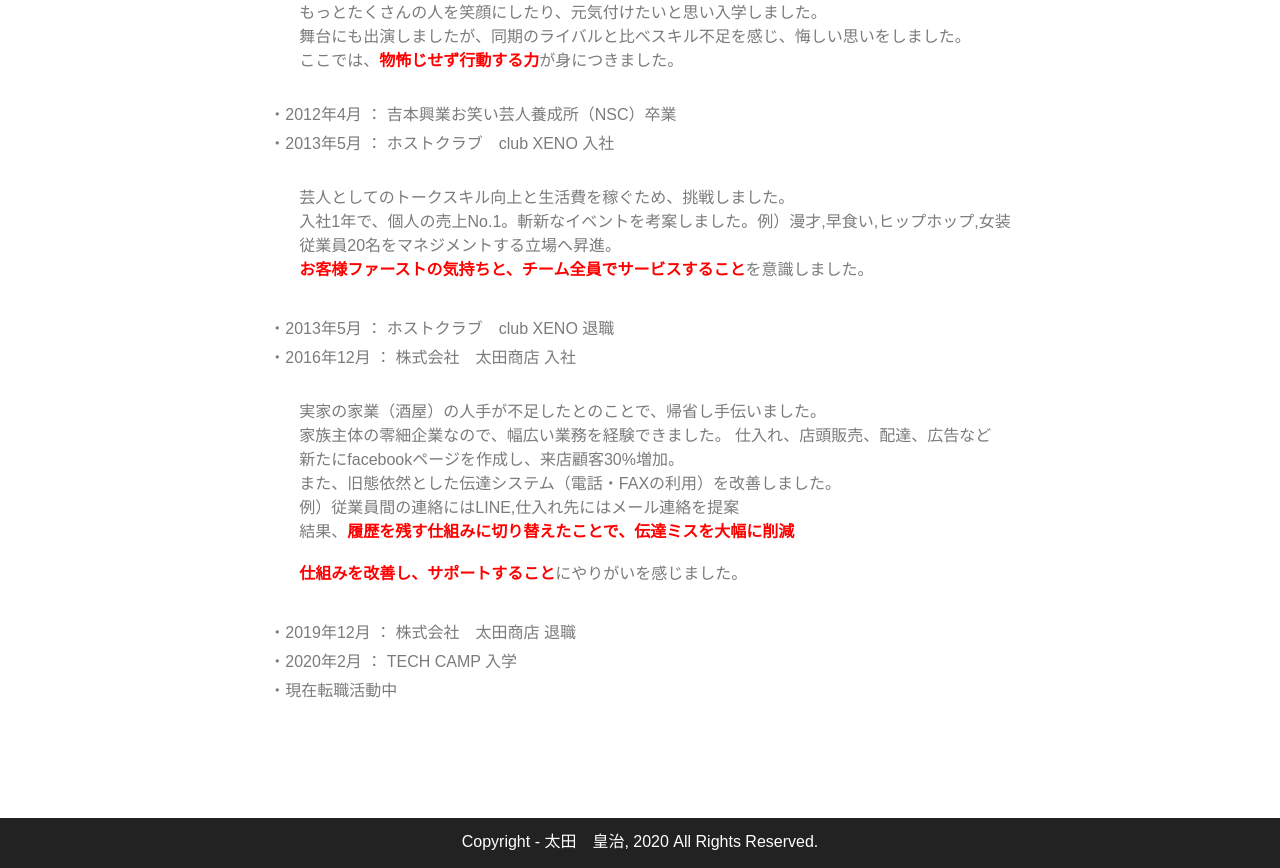
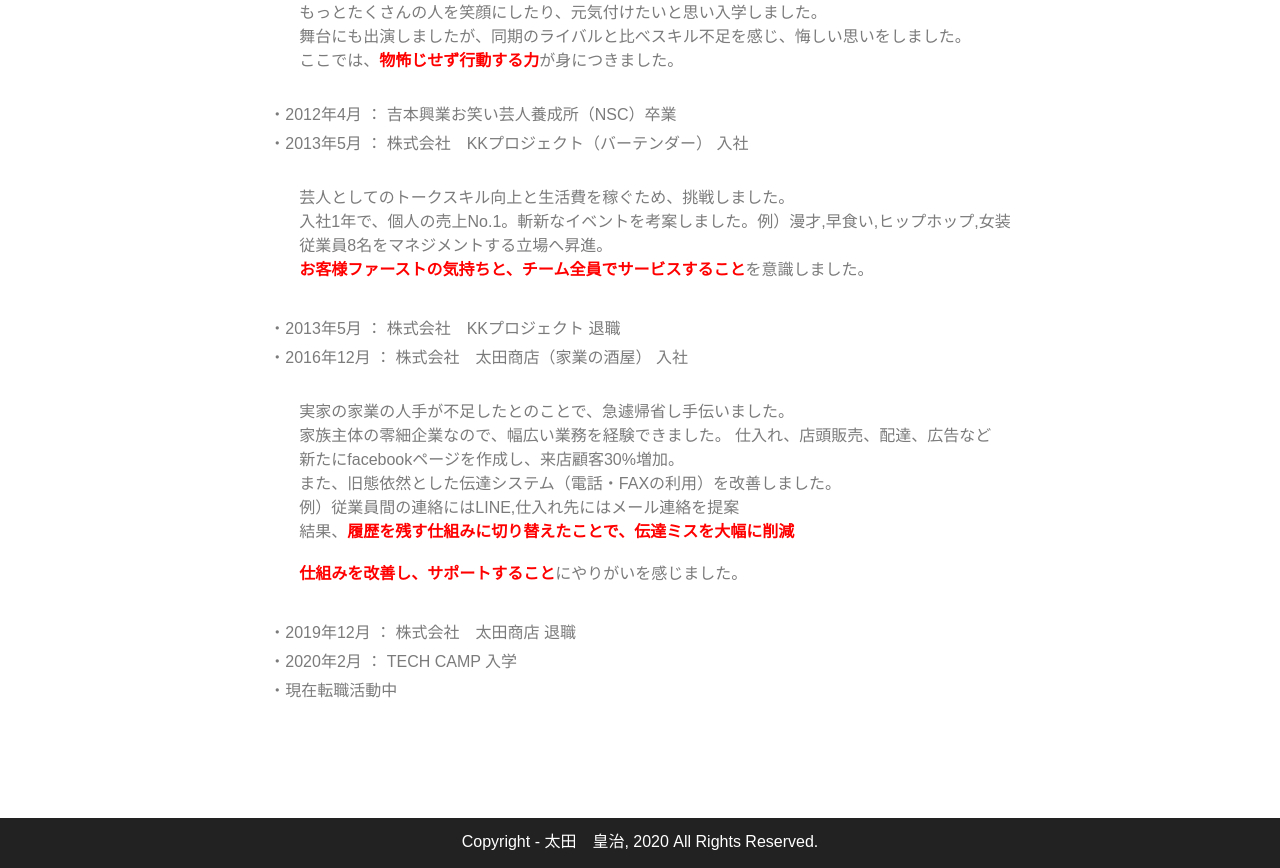
Before and after one commit to koji0ta/koji0ta.github.io-, a plain HTML site: page index.html in a window 1280 px wide. Shown: the part 4600-5468 px from the top of the page. Drawn offline with nearby package versions, Linux system fonts and the light colour scheme.

Commit message:
KKプロジェクト

```diff
--- a/index.html
+++ b/index.html
@@ -483,22 +483,22 @@
             </div>
             <li>・2012年4月 ： 吉本興業お笑い芸人養成所（NSC）卒業</li>
             <li>
-              ・2013年5月 ： ホストクラブ　club XENO 入社
+              ・2013年5月 ： 株式会社　KKプロジェクト（バーテンダー） 入社
               <div class="indent">
                 芸人としてのトークスキル向上と生活費を稼ぐため、挑戦しました。<br>
                 入社1年で、個人の売上No.1。斬新なイベントを考案しました。例）漫才,早食い,ヒップホップ,女装<br>
-                従業員20名をマネジメントする立場へ昇進。<br>
+                従業員8名をマネジメントする立場へ昇進。<br>
 
 
                 <span class="red-bold">お客様ファーストの気持ちと、チーム全員でサービスすること</span>を意識しました。
               </div>
             </li>
-            <li>・2013年5月 ： ホストクラブ　club XENO 退職</li>
+            <li>・2013年5月 ： 株式会社　KKプロジェクト 退職</li>
             <li>
-              ・2016年12月 ： 株式会社　太田商店 入社
+              ・2016年12月 ： 株式会社　太田商店（家業の酒屋） 入社
 
               <div class="indent">
-                実家の家業（酒屋）の人手が不足したとのことで、帰省し手伝いました。<br>
+                実家の家業の人手が不足したとのことで、急遽帰省し手伝いました。<br>
                 家族主体の零細企業なので、幅広い業務を経験できました。
               仕入れ、店頭販売、配達、広告など<br>
 
```
